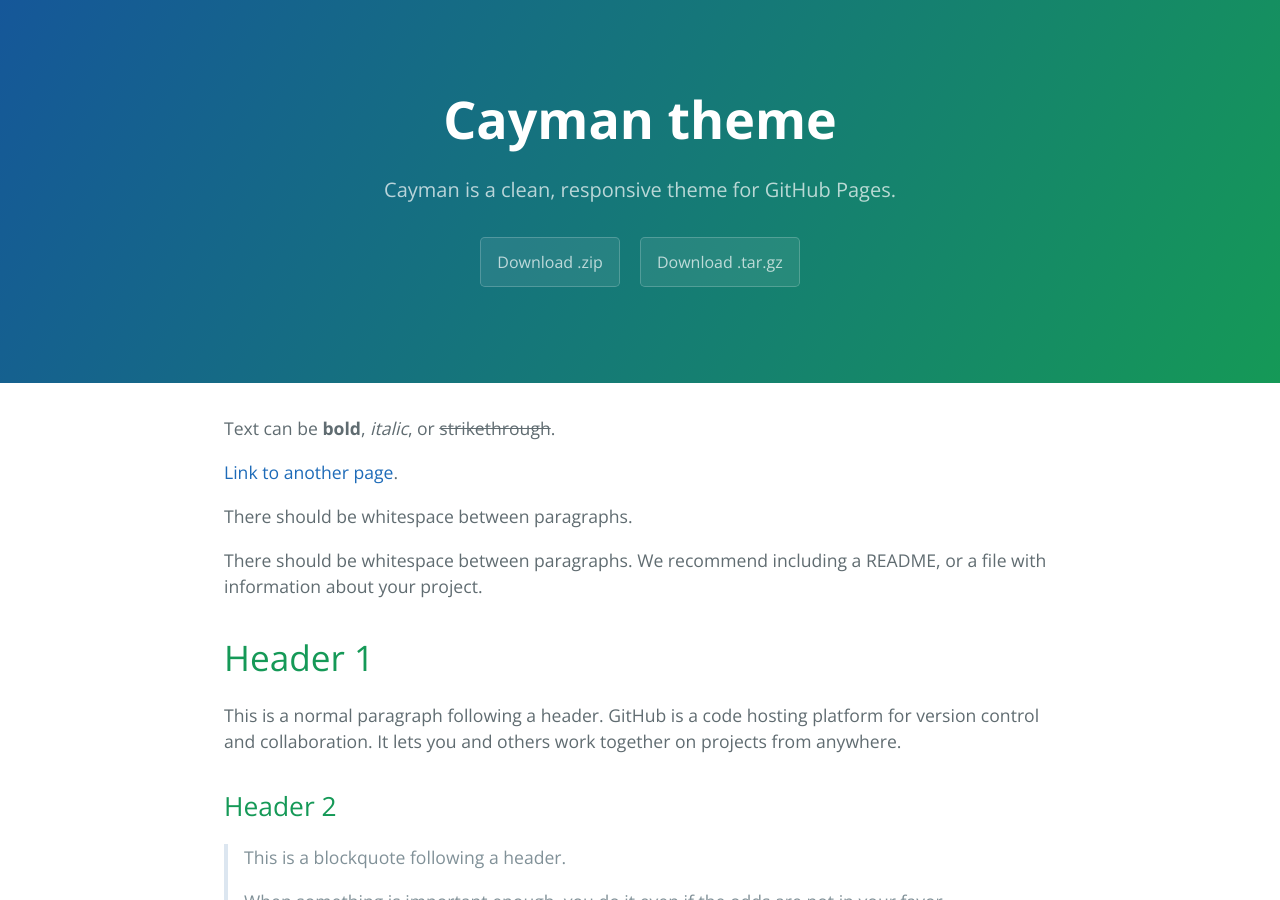
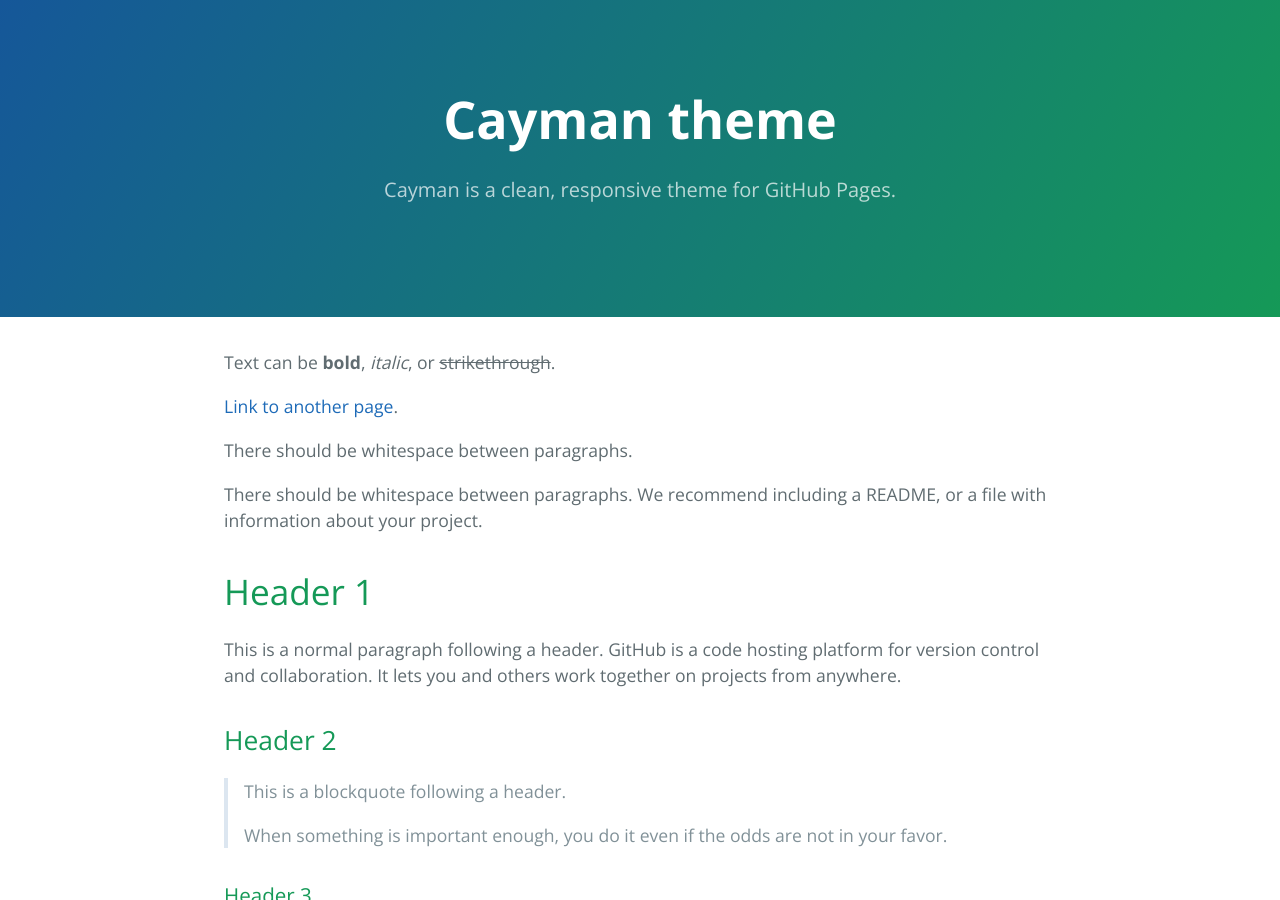
Before and after one commit to simon-zy/simon-zy.github.io, a Jekyll site: the page built from index.md, in a window 1280 px wide and 900 px high. Built offline with Jekyll 4.4.1, drawn with Linux system fonts in a browser that asks for light colours.

Commit message:
fix layout

```diff
--- a/_config.yml
+++ b/_config.yml
@@ -1,5 +1,5 @@
 title: Cayman theme
 description: Cayman is a clean, responsive theme for GitHub Pages.
-show_downloads: true
+show_downloads: false
 google_analytics:
 theme: jekyll-theme-cayman
--- a/_layouts/default.html
+++ b/_layouts/default.html
@@ -21,10 +21,10 @@
       {% if site.github.is_project_page %}
         <a href="{{ site.github.repository_url }}" class="btn">View on GitHub</a>
       {% endif %}
-      {% if site.show_downloads %}
+      <!-- {% if site.show_downloads %}
         <a href="{{ site.github.zip_url }}" class="btn">Download .zip</a>
         <a href="{{ site.github.tar_url }}" class="btn">Download .tar.gz</a>
-      {% endif %}
+      {% endif %} -->
     </header>
 
     <main id="content" class="main-content" role="main">
```
Also changed, not shown: _posts/2024-12-23-test.md (+2 -1 lines).
